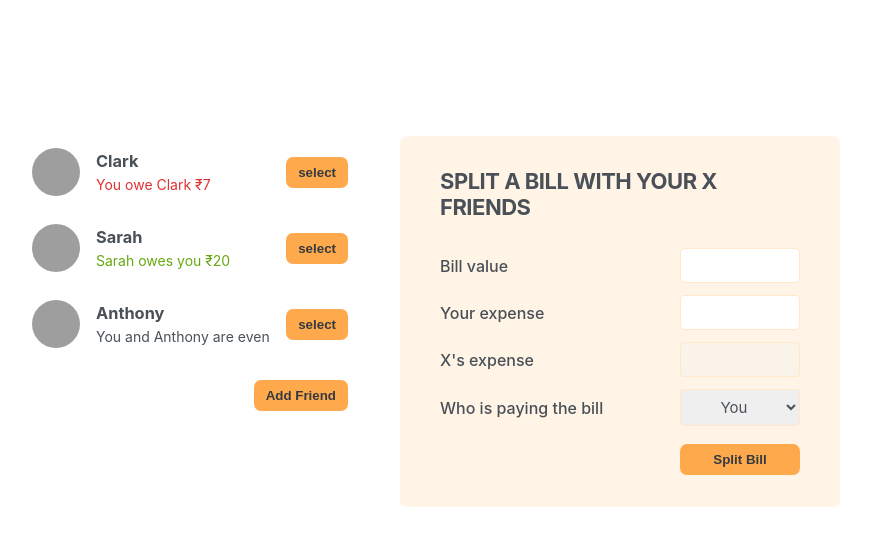
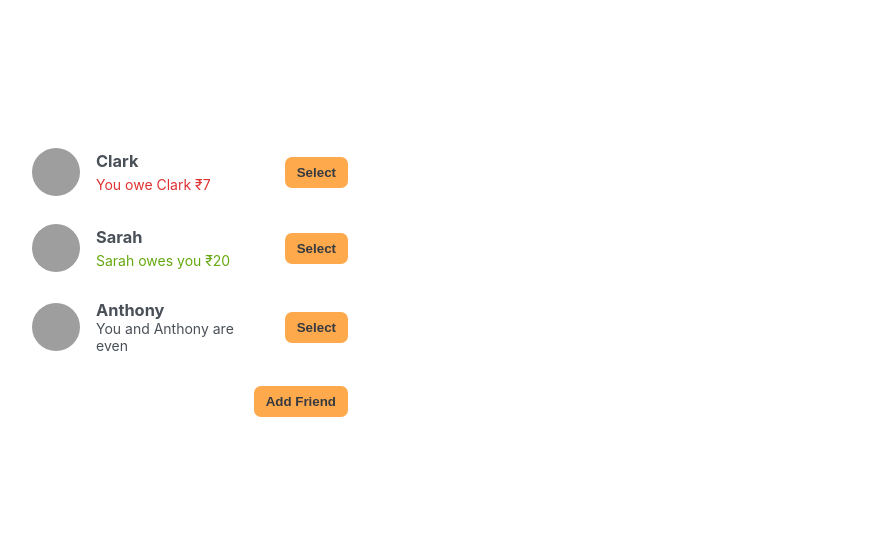
Before and after one commit to manumanuel/react_03_eatNsplit, a React (Create React App) app: page / in a window 1280 px wide. Shown: the top 546 px of the page, without its empty margins (210-1081 px from the left). Built offline with nearby package versions, Linux system fonts and the light colour scheme; grey boxes are pictures that could not be loaded.

Commit message:
expense calculation and lifting states completed

```diff
--- a/src/App.js
+++ b/src/App.js
@@ -32,6 +32,7 @@ function Button({ children, onClick }) {
 export default function App() {
   const [friendList, setFriendList] = useState(initialFriends);
   const [showAddFriend, setShowAddFriend] = useState(false);
+  const [selectedFriend, setSelectedFriend] = useState(null);
 
   function handleAddFriend() {
     setShowAddFriend((prev) => !prev);
@@ -42,10 +43,19 @@ export default function App() {
     setShowAddFriend((prev) => !prev);
   }
 
+  function handleSelectFriend(friend) {
+    setSelectedFriend(friend);
+    setShowAddFriend(false);
+  }
+
   return (
     <div className="app">
       <div className="sidebar">
-        <FriendsList friends={friendList} />
+        <FriendsList
+          friends={friendList}
+          onSelectFriend={handleSelectFriend}
+          selectedFriend={selectedFriend}
+        />
         {showAddFriend && (
           <AddFriendToList onAddFriend={handleAddFriendToList} />
         )}
@@ -53,24 +63,31 @@ export default function App() {
           {showAddFriend ? "Close" : "Add Friend"}
         </Button>
       </div>
-      <SplitBill />
+      {selectedFriend && <SplitBill friend={selectedFriend} />}
     </div>
   );
 }
 
-function FriendsList({ friends }) {
+function FriendsList({ friends, onSelectFriend, selectedFriend }) {
   return (
     <ul>
       {friends.map((friend) => (
-        <Friend key={friend.id} friend={friend} />
+        <Friend
+          key={friend.id}
+          friend={friend}
+          onSelectFriend={onSelectFriend}
+          selectedFriend={selectedFriend}
+        />
       ))}
     </ul>
   );
 }
 
-function Friend({ friend }) {
+function Friend({ friend, onSelectFriend, selectedFriend }) {
+  const isFriendSelected = selectedFriend?.id === friend.id;
+
   return (
-    <li>
+    <li className={isFriendSelected ? "selected" : ""}>
       <img src={friend.image} alt={friend.name} />
       <h3> {friend.name}</h3>
       {friend.balance < 0 && (
@@ -84,7 +101,9 @@ function Friend({ friend }) {
         </p>
       )}
       {friend.balance === 0 && <p>You and {friend.name} are even</p>}
-      <Button>select</Button>
+      <Button onClick={() => onSelectFriend(friend)}>
+        {isFriendSelected ? "Close" : "Select"}
+      </Button>
     </li>
   );
 }
@@ -135,24 +154,48 @@ function AddFriendToList({ onAddFriend }) {
   );
 }
 
-function SplitBill() {
+function SplitBill({ friend }) {
+  const [bill, setBill] = useState("");
+  const [myExpense, setMyExpense] = useState("");
+  const friendExpense = myExpense ? bill - myExpense : "";
+  const [whoIsPaying, setWhoIsPaying] = useState("user");
+
   return (
     <form className="form-split-bill">
-      <h2>Split a bill with your x friends</h2>
+      <h2>Split bill with {friend.name}</h2>
 
       <label htmlFor="bill">Bill value</label>
-      <input type="text" id="bill" required />
+      <input
+        type="text"
+        id="bill"
+        value={bill}
+        onChange={(el) => setBill(Number(el.target.value))}
+        required
+      />
 
       <label htmlFor="myExp">Your expense</label>
-      <input type="text" id="myExp" required />
+      <input
+        type="text"
+        id="myExp"
+        value={myExpense}
+        onChange={(el) =>
+          setMyExpense(
+            Number(el.target.value) > bill ? myExpense : Number(el.target.value)
+          )
+        }
+        required
+      />
 
-      <label htmlFor="frExp">X's expense</label>
-      <input type="text" id="frExp" required disabled />
+      <label htmlFor="frExp">{friend.name}'s expense</label>
+      <input type="text" id="frExp" value={friendExpense} required disabled />
 
       <label htmlFor="bill">Who is paying the bill</label>
-      <select>
+      <select
+        value={whoIsPaying}
+        onChange={(el) => setWhoIsPaying(el.target.value)}
+      >
         <option value="user">You</option>
-        <option value="friend">Friend</option>
+        <option value="friend">{friend.name}</option>
       </select>
 
       <Button>Split Bill</Button>
```
